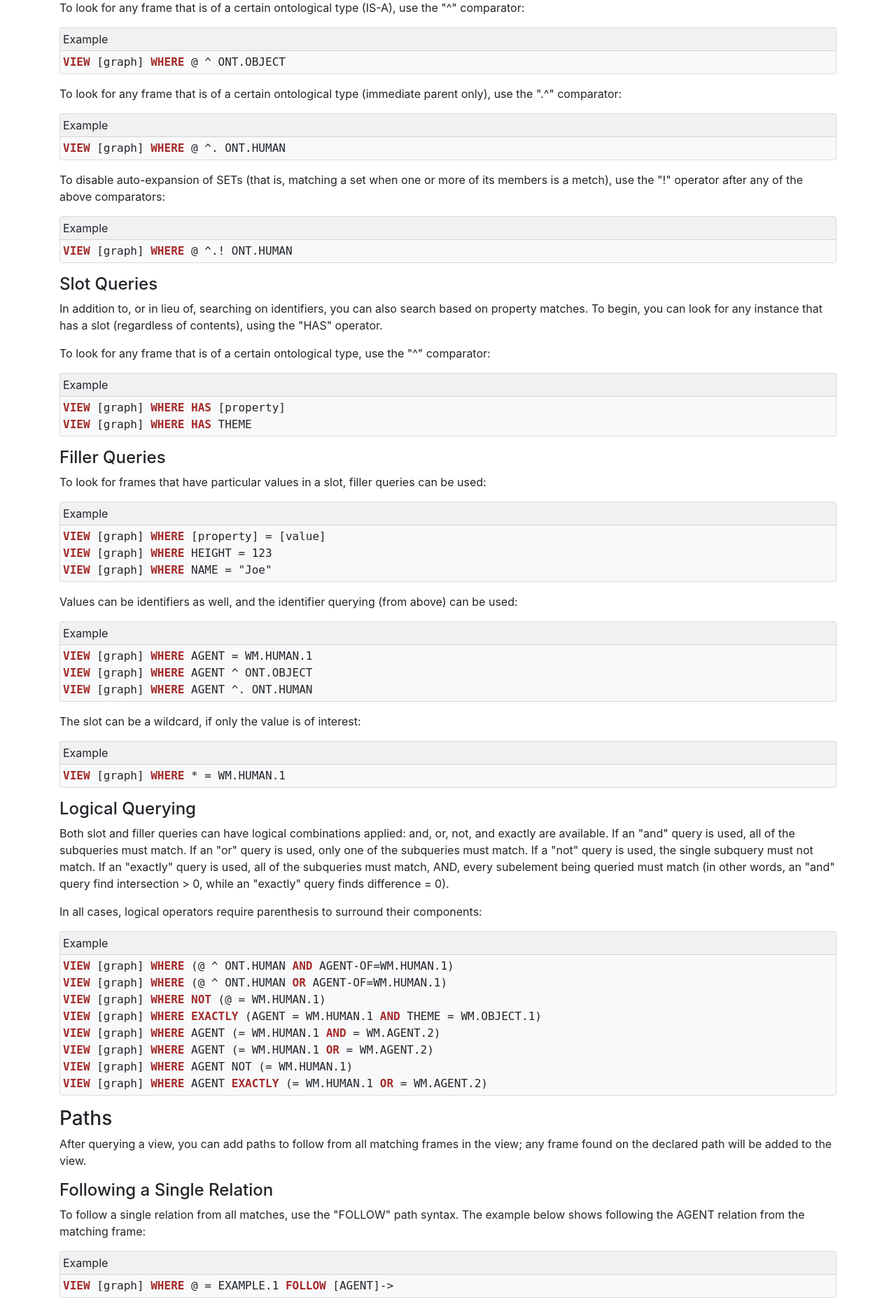
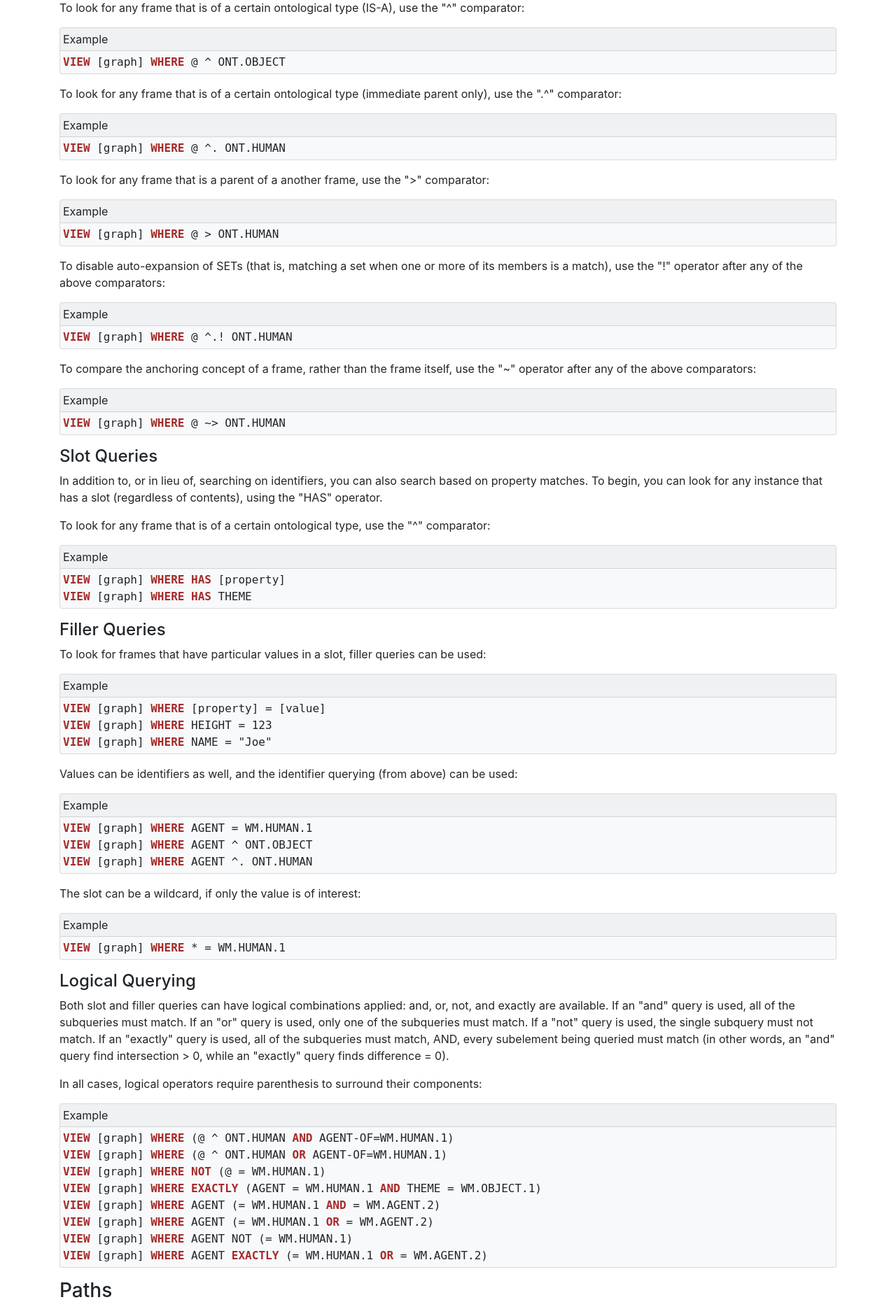
Before and after one commit to ielm/apprenticeagentstasktrees, a Flask app: page /grammar in a window 1280 px wide. Shown: the part 993-2864 px from the top of the page at 70% size. Run offline with Flask 2, Linux system fonts and the light colour scheme; parts of the project's set-up code (start-up, migrations or seed data) failed here and were passed over; some libraries are stand-ins or nearby versions.

Commit message:
added the from_concept paramter to identifier queries

```diff
--- a/backend/models/grammar.py
+++ b/backend/models/grammar.py
@@ -134,6 +134,10 @@ class GrammarTransformer(Transformer):
 
     def identifier_query(self, matches):
         from backend.models.query import IdentifierQuery
+        from_concept = False
+        if matches[0] == "~":
+            from_concept = True
+            matches = matches[1:]
         comparator = None
         if matches[0] == "=":
             comparator = IdentifierQuery.Comparator.EQUALS
@@ -146,7 +150,7 @@ class GrammarTransformer(Transformer):
         set = True
         if matches[1] == "!":
             set = False
-        return IdentifierQuery(self.network, matches[-1], comparator, set=set)
+        return IdentifierQuery(self.network, matches[-1], comparator, set=set, from_concept=from_concept)
 
     def literal_query(self, matches):
         from backend.models.query import LiteralQuery
--- a/frontend/templates/grammar.html
+++ b/frontend/templates/grammar.html
@@ -118,7 +118,18 @@
             </div>
         </div>
         <p>
-            To disable auto-expansion of SETs (that is, matching a set when one or more of its members is a metch), use
+            To look for any frame that is a parent of a another frame, use the ">" comparator:
+        </p>
+        <div class="card bg-light mb-3">
+            <div class="card-header example-header">Example</div>
+            <div class="card-body example-body">
+                <p class="card-text example-text">
+                    <span class="keyword">VIEW</span> [graph] <span class="keyword">WHERE</span> @ > ONT.HUMAN
+                </p>
+            </div>
+        </div>
+        <p>
+            To disable auto-expansion of SETs (that is, matching a set when one or more of its members is a match), use
             the "!" operator after any of the above comparators:
         </p>
         <div class="card bg-light mb-3">
@@ -126,6 +137,18 @@
             <div class="card-body example-body">
                 <p class="card-text example-text">
                     <span class="keyword">VIEW</span> [graph] <span class="keyword">WHERE</span> @ ^.! ONT.HUMAN
+                </p>
+            </div>
+        </div>
+        <p>
+            To compare the anchoring concept of a frame, rather than the frame itself, use the "~" operator after any
+            of the above comparators:
+        </p>
+        <div class="card bg-light mb-3">
+            <div class="card-header example-header">Example</div>
+            <div class="card-body example-body">
+                <p class="card-text example-text">
+                    <span class="keyword">VIEW</span> [graph] <span class="keyword">WHERE</span> @ ~> ONT.HUMAN
                 </p>
             </div>
         </div>
```
Also changed, not shown: backend/models/query.py (+6 -2 lines), tests/models/GrammarTestCase.py (+1 -0 lines), tests/models/QueryTestCase.py (+9 -0 lines), 1 other file.
